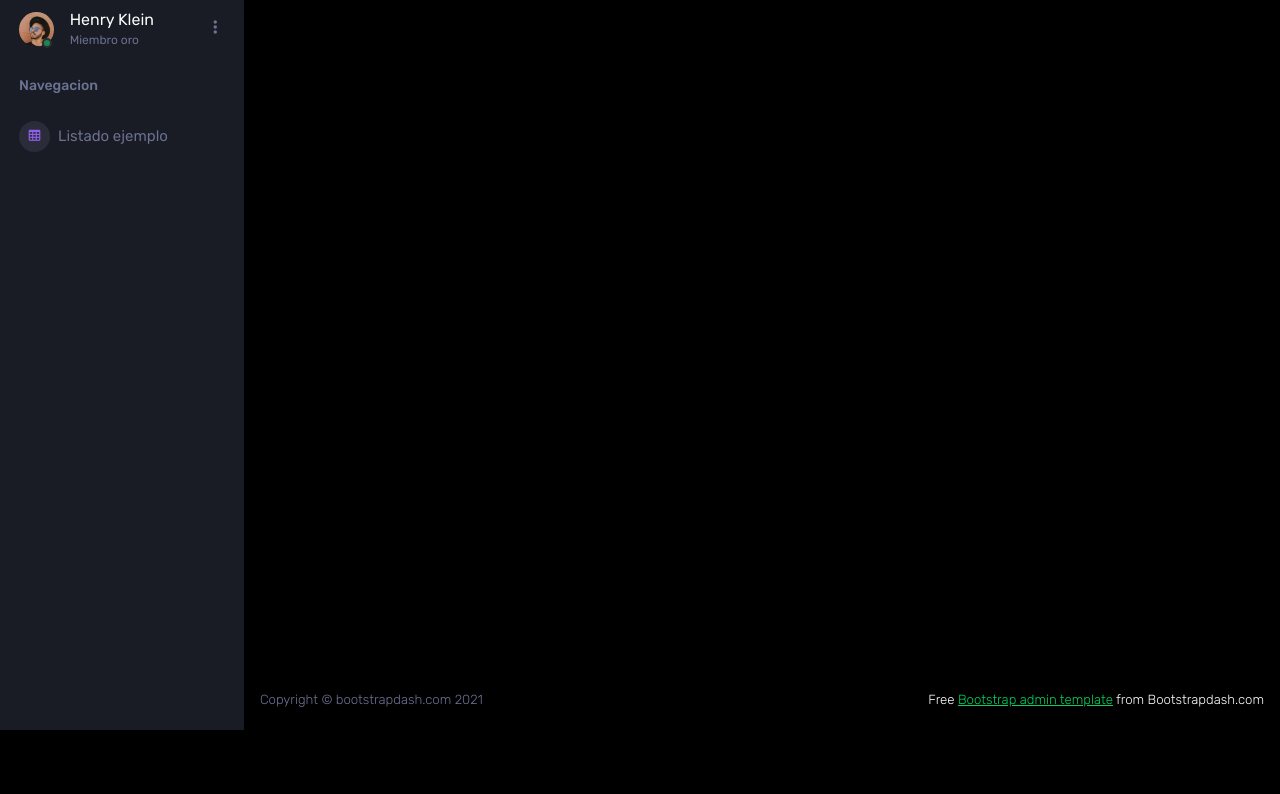
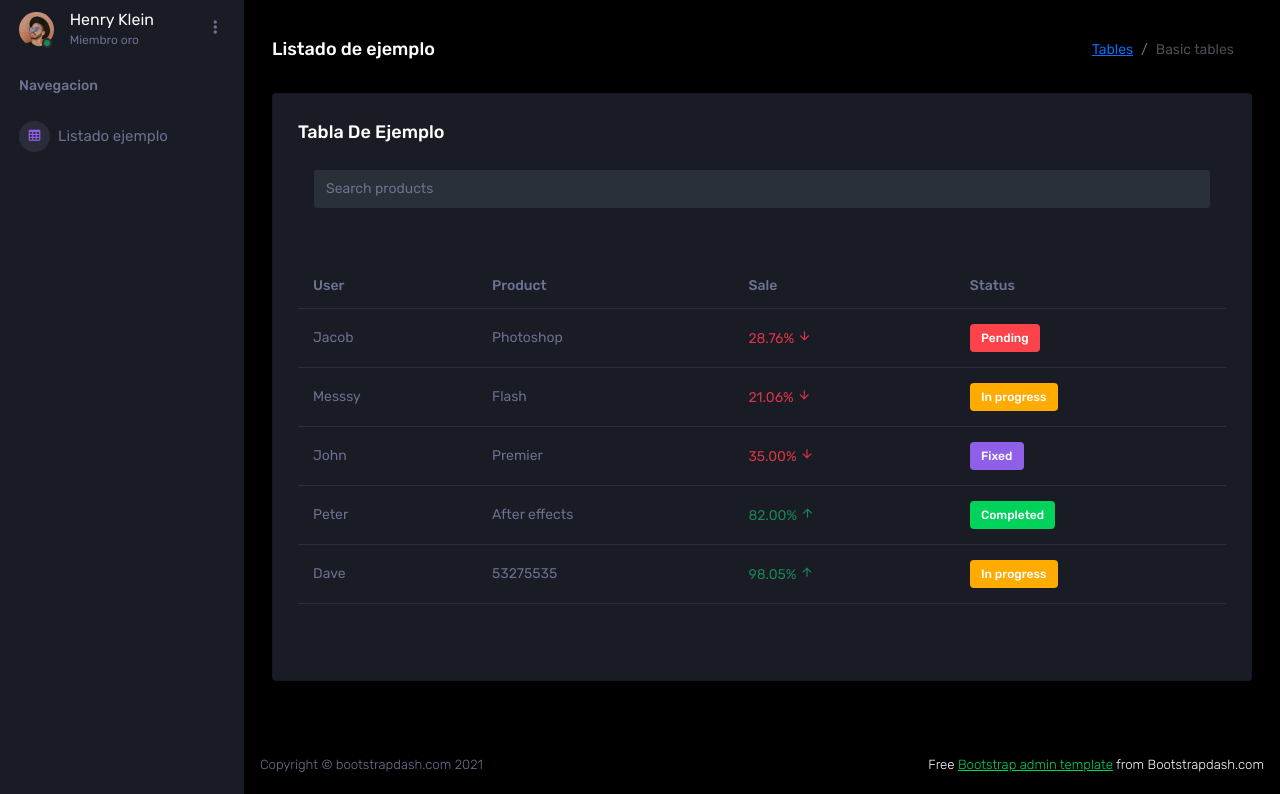
Before and after one commit to miguelLucendo/christies-and-meta, a PHP site: page /view/admin/listadoejemplo.php in a window 1280 px wide. Shown: the part 70-864 px from the top of the page. Before the commit the page ends 800 px from the top, so only its background shows below. Run offline with PHP 8.4, Linux system fonts and the light colour scheme; data that the repository does not hold is empty.

Commit message:
Algo mas

```diff
--- a/view/admin/listadoejemplo.php
+++ b/view/admin/listadoejemplo.php
@@ -5,6 +5,7 @@ $project_url = $decoded_json['project_url'];
 ?>
 <!DOCTYPE html>
 <html lang="en">
+
 <head>
     <base href="<?php echo $project_url ?>">
     <!-- Required meta tags -->
@@ -24,18 +25,93 @@ $project_url = $decoded_json['project_url'];
     <!-- End layout styles -->
     <link rel="shortcut icon" href="view/template/assets/images/favicon.png" />
 </head>
+
 <body>
     <div class="container-scroller">
         <!-- partial:../../partials/_sidebar.html -->
-      <?php require_once 'sidebar.php'?>
+        <?php require_once 'sidebar.php' ?>
         <!-- partial -->
         <div class="container-fluid page-body-wrapper">
             <!-- partial:../../partials/_navbar.html -->
-        <?php require_once 'navbar.php'?>
+            <?php require_once 'navbar.php' ?>
             <!-- partial -->
+
             <div class="main-panel">
                 <div class="content-wrapper">
+                    <!-- CABECERA PAGINA -->
+                    <div class="page-header">
+                        <h3 class="page-title"> Listado de ejemplo </h3>
+                        <nav aria-label="breadcrumb">
+                            <ol class="breadcrumb">
+                                <li class="breadcrumb-item"><a href="#">Tables</a></li>
+                                <li class="breadcrumb-item active" aria-current="page">Basic tables</li>
+                            </ol>
+                        </nav>
                     </div>
+                    <!-- FIN CABECERA PAGINA -->
+                    <!-- CONTENIDO PAGINA -->
+                    <div class="row">
+                        <div class="col-12 grid-margin stretch-card">
+                            <div class="card">
+                                <div class="card-body">
+                                    <h4 class="card-title">Tabla de ejemplo</h4>
+                                    <form class="nav-link mt-2 mt-md-0 d-none d-lg-flex search">
+                                        <input type="text" class="form-control" placeholder="Search products">
+                                    </form>
+                                    <div class="table-responsive my-5">
+                                        <table class="table table-hover">
+                                            <thead>
+                                                <tr>
+                                                    <th>User</th>
+                                                    <th>Product</th>
+                                                    <th>Sale</th>
+                                                    <th>Status</th>
+                                                </tr>
+                                            </thead>
+                                            <tbody>
+                                                <tr>
+                                                    <td>Jacob</td>
+                                                    <td>Photoshop</td>
+                                                    <td class="text-danger"> 28.76% <i class="mdi mdi-arrow-down"></i></td>
+                                                    <td><label class="badge badge-danger">Pending</label></td>
+                                                </tr>
+                                                <tr>
+                                                    <td>Messsy</td>
+                                                    <td>Flash</td>
+                                                    <td class="text-danger"> 21.06% <i class="mdi mdi-arrow-down"></i></td>
+                                                    <td><label class="badge badge-warning">In progress</label></td>
+                                                </tr>
+                                                <tr>
+                                                    <td>John</td>
+                                                    <td>Premier</td>
+                                                    <td class="text-danger"> 35.00% <i class="mdi mdi-arrow-down"></i></td>
+                                                    <td><label class="badge badge-info">Fixed</label></td>
+                                                </tr>
+                                                <tr>
+                                                    <td>Peter</td>
+                                                    <td>After effects</td>
+                                                    <td class="text-success"> 82.00% <i class="mdi mdi-arrow-up"></i></td>
+                                                    <td><label class="badge badge-success">Completed</label></td>
+                                                </tr>
+                                                <tr>
+                                                    <td>Dave</td>
+                                                    <td>53275535</td>
+                                                    <td class="text-success"> 98.05% <i class="mdi mdi-arrow-up"></i></td>
+                                                    <td><label class="badge badge-warning">In progress</label></td>
+                                                </tr>
+                                            </tbody>
+                                        </table>
+                                    </div>
+                                </div>
+                            </div>
+                        </div>
+                    </div>
+                    <!-- FIN CONTENIDO PAGINA -->
+                </div>
+
+
+
+
                 <!-- content-wrapper ends -->
                 <!-- partial:../../partials/_footer.html -->
                 <footer class="footer">
@@ -66,4 +142,5 @@ $project_url = $decoded_json['project_url'];
     <!-- Custom js for this page -->
     <!-- End custom js for this page -->
 </body>
+
 </html>
```
Lines whose indentation alone changed are shown as unchanged.
